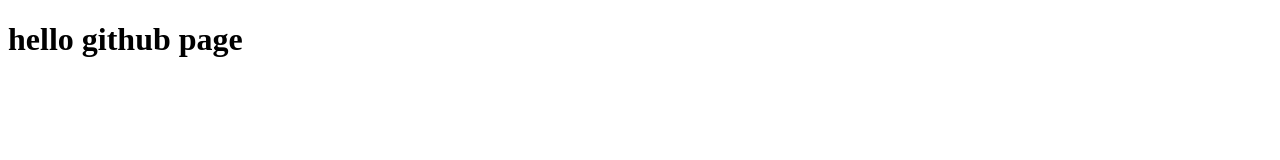
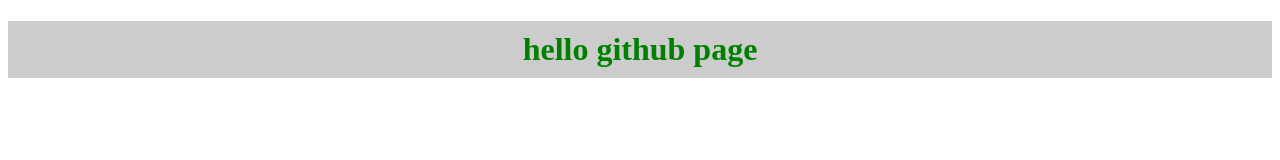
Before and after one commit to wanfu920/blog, a plain HTML site: page index.html in a window 1280 px wide. Drawn offline with Linux system fonts and the light colour scheme.

Commit message:
add index.css
add index.css

```diff
--- a/index.html
+++ b/index.html
@@ -3,6 +3,7 @@
   <head>
     <meta charset="utf-8">
     <title>github page</title>
+    <link rel="stylesheet" href="src/css/index.css">
   </head>
   <body>
     <h1>hello github page</h1>
--- /dev/null
+++ b/src/css/index.css
@@ -0,0 +1,6 @@
+h1 {
+  color: green;
+  background: #ccc;
+  padding: 10px;
+  text-align: center;
+}
```
